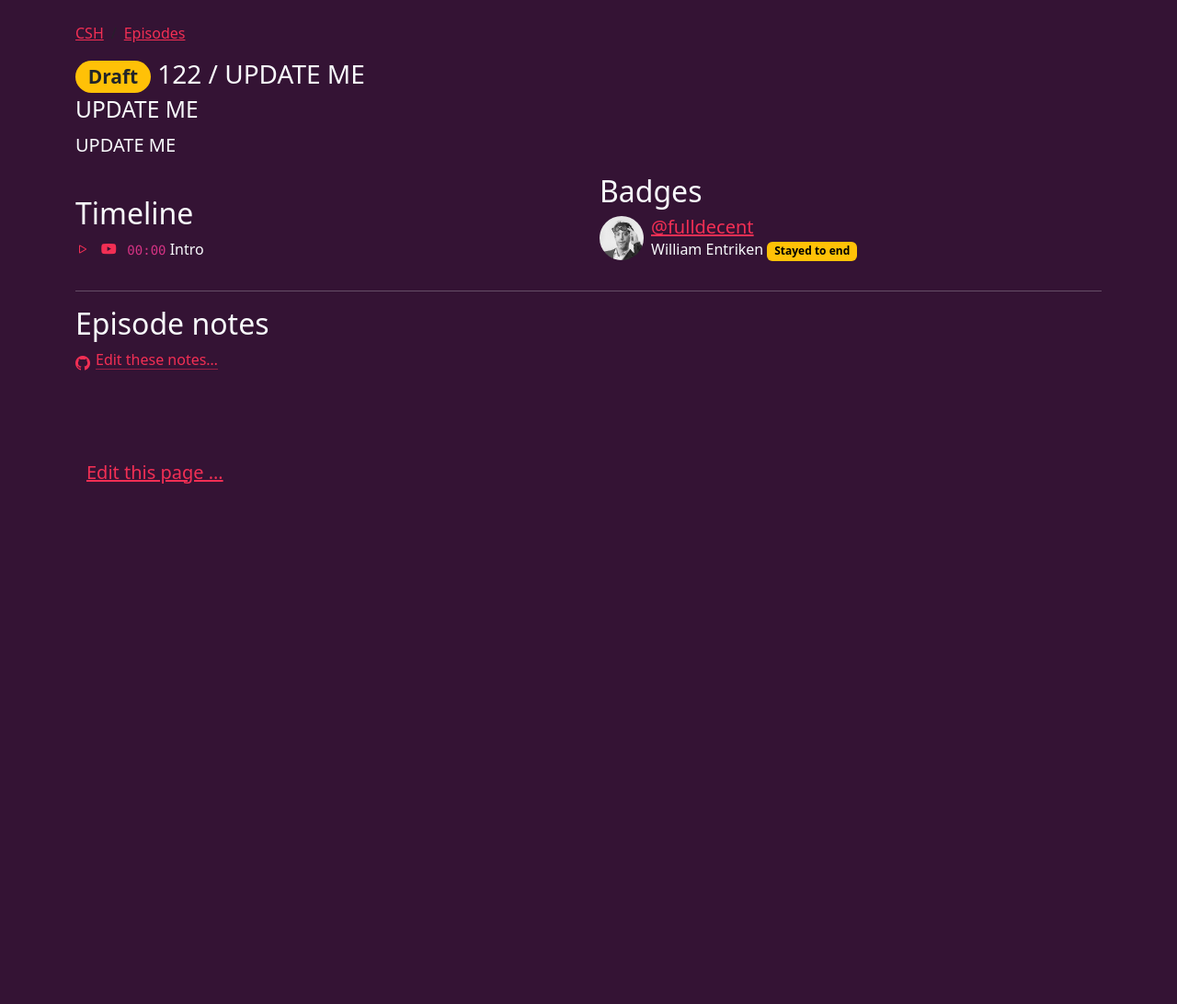
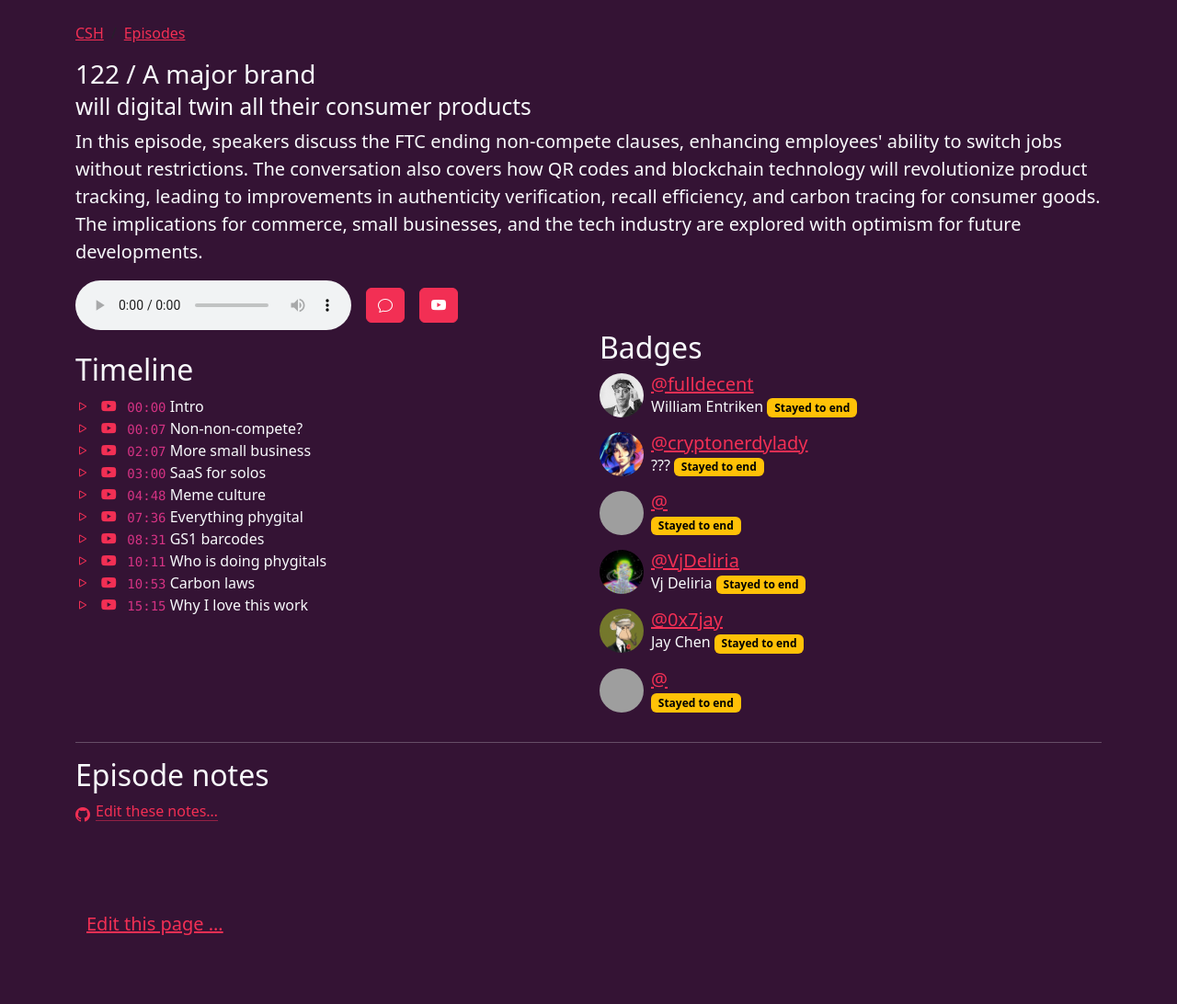
Before and after one commit to community-service/hour.gg, a Jekyll site: the page built from _episodes/2024-05-14-episode-122.md, in a window 1280 px wide. Shown: the whole page at 92% size. Built offline with Jekyll 4.4.1, drawn with Linux system fonts in a browser that asks for light colours; before the commit the page ends 900 px from its top, so only the background shows below that; grey boxes are pictures that could not be loaded.

Commit message:
add link

```diff
--- a/_episodes/2024-05-14-episode-122.md
+++ b/_episodes/2024-05-14-episode-122.md
@@ -1,30 +1,58 @@
 ---
-posted: false
+posted: true
 guid: CF23C3F0-E2C2-41A0-B1A3-DA168DD6D15D
-title: UPDATE ME
-subtitle: UPDATE ME
+title: A major brand
+subtitle: will digital twin all their consumer products
 # The description can be up to 400 characters
-description: UPDATE ME
+description: In this episode, speakers discuss the FTC ending non-compete clauses, enhancing employees' ability to switch jobs without restrictions. The conversation also covers how QR codes and blockchain technology will revolutionize product tracking, leading to improvements in authenticity verification, recall efficiency, and carbon tracing for consumer goods. The implications for commerce, small businesses, and the tech industry are explored with optimism for future developments.
 time: 2024-05-14 18:00:00 -0400
 itunes-explicit: false
 itunes-episode: 122
 itunes-episodeType: full
 # More info
-youtube-full: UPDATE ME
-discussion: UPDATE ME
+youtube-full: https://youtu.be/-JTPdeso9zA
+discussion: https://twitter.com/fulldecent/status/1790576823245402557
 # Timeline
 timeline:
   - seconds: 0
     title: Intro
+  - seconds: 7
+    title: Non-non-compete?
+  - seconds: 127
+    title: More small business
+  - seconds: 180
+    title: SaaS for solos
+  - seconds: 288
+    title: Meme culture
+  - seconds: 456
+    title: Everything phygital
+  - seconds: 511
+    title: GS1 barcodes
+  - seconds: 611
+    title: Who is doing phygitals
+  - seconds: 653
+    title: Carbon laws
+  - seconds: 915
+    title: Why I love this work
 # File information
 enclosure-url: https://media.phor.net/csh/2024-05-14-episode-122.m4a
-enclosure-length: UPDATE ME
+enclosure-length: 21894130
 enclosure-type: "audio/x-m4a"
-itunes-duration: UPDATE ME
+itunes-duration: 1015
 # Use X username, lowercased, as the participant
 badges:
   - type: stayed-to-end
     participant: "fulldecent"
+  - type: stayed-to-end
+    participant: "cryptonerdylady"
+  - type: stayed-to-end
+    participant: "lazereri"
+  - type: stayed-to-end
+    participant: "vjdeliria"
+  - type: stayed-to-end
+    participant: "0x7jay"
+  - type: stayed-to-end
+    participant: "sergeinca"
 ---
 
 <!--end of quick notes-->
```
Also changed, not shown: _episodes/2024-05-21-episode-123.md (added, +30 -0 lines), _episodes/2024-05-28-episode-124.md (added, +30 -0 lines).
